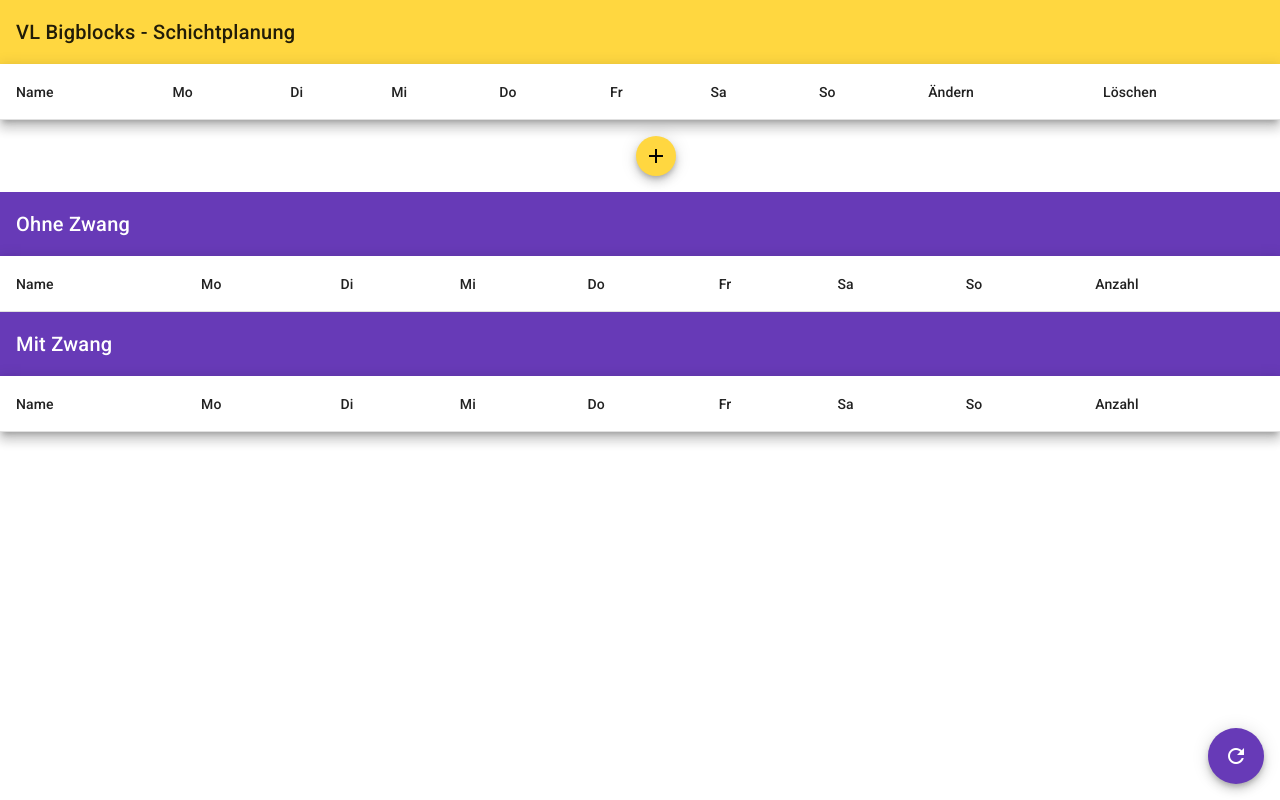
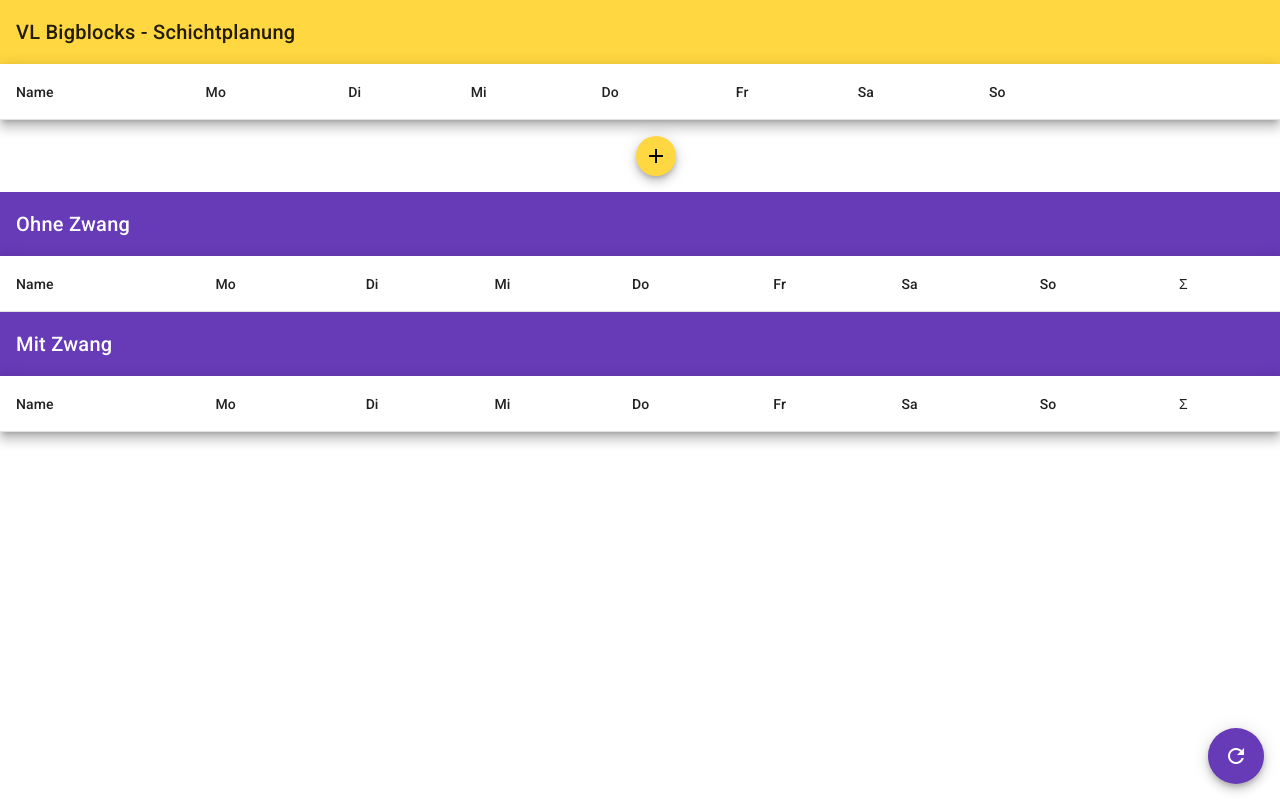
Before and after one commit to TiloHeidasch/vlbb, an Angular app: page / in a window 1280 px wide. Built offline with nearby package versions, Linux system fonts and the light colour scheme.

Commit message:
Column Titles

```diff
--- a/src/app/app.component.html
+++ b/src/app/app.component.html
@@ -43,13 +43,13 @@
     <td mat-cell *matCellDef="let mitarbeiter"> <app-tag-verfuegbarkeit-table-entry [verfuegbarkeit]="mitarbeiter.tagverfuegbarkeit.so"/> </td>
   </ng-container>
   <ng-container matColumnDef="Edit">
-    <th mat-header-cell *matHeaderCellDef> Ändern </th>
+    <th mat-header-cell *matHeaderCellDef>  </th>
     <td mat-cell *matCellDef="let mitarbeiter">       <button (click)="openEditDialog(mitarbeiter)" mat-icon-button >
         <mat-icon>edit</mat-icon>
       </button> </td>
   </ng-container>
   <ng-container matColumnDef="Delete">
-    <th mat-header-cell *matHeaderCellDef> Löschen </th>
+    <th mat-header-cell *matHeaderCellDef>  </th>
     <td mat-cell *matCellDef="let mitarbeiter">       <button (click)="deleteMitarbeiter(mitarbeiter)" mat-icon-button >
         <mat-icon color="warn">delete_forever</mat-icon>
       </button> </td>
@@ -110,7 +110,7 @@
   </ng-container>
 
   <ng-container matColumnDef="Anzahl">
-    <th mat-header-cell *matHeaderCellDef> Anzahl </th>
+    <th mat-header-cell *matHeaderCellDef> Σ </th>
     <td mat-cell *matCellDef="let mitarbeiter"> {{mitarbeiter.tagSchichtAnzahl}} </td>
   </ng-container>
 
@@ -164,7 +164,7 @@
   </ng-container>
 
   <ng-container matColumnDef="Anzahl">
-    <th mat-header-cell *matHeaderCellDef> Anzahl </th>
+    <th mat-header-cell *matHeaderCellDef> Σ </th>
     <td mat-cell *matCellDef="let mitarbeiter"> {{mitarbeiter.tagSchichtZwangAnzahl}} </td>
   </ng-container>
 
```
